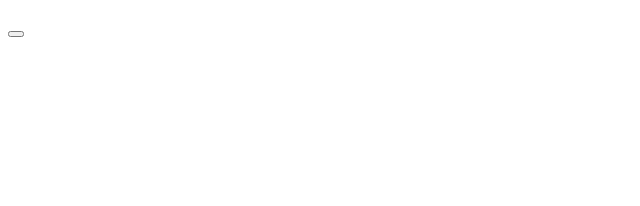
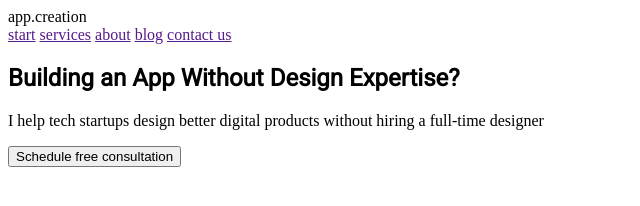
Before and after one commit to lsanroul/-, a plain HTML site: page index.html in a window 1280 px wide. Shown: the whole page, without its empty margins (0-640 px from the left). Drawn offline with Linux system fonts and the light colour scheme.

```diff
--- a/index.html
+++ b/index.html
@@ -2,23 +2,26 @@
 <html>
 <head>
      <meta charset="utf-8">
-     <title>Мой первый сайт</title>
+     <title>app.creation</title>
+     <link rel="stylesheet" type="text/css" href="styles.css">
+     <link rel="stylesheet" type="text/css" href="https://fonts.googleapis.com/css2?family=Roboto">
 </head>
 <body>
 	 <header>
-	 	<div></div>
+	 	<div>app.creation</div>
 	 	<nav>
-	 		<a href=""></a>
-	 		<a href=""></a>
-	 		<a href=""></a>
-	 		<a href=""></a>
+	 		<a href="">start</a>
+	 		<a href="">services</a>
+	 		<a href="">about</a>
+	 		<a href="">blog</a>
+	 		<a href="">contact us</a>
 	 	</nav>
 	 </header>
 	 <section>
 	 	<main>
-	 		<h1></h1>
-	 		<p></p>
-	 		<button></button>
+	 		<h1 class="title">Building an App Without Design Expertise?</h1>
+	 		<p>I help tech startups design better digital products without hiring a full-time designer</p>
+	 		<button>Schedule free consultation</button>
 	 	</main>
 	 	<div>
 	 		<img src="">
--- /dev/null
+++ b/styles.css
@@ -0,0 +1 @@
+.title {font-family: Roboto}
```
